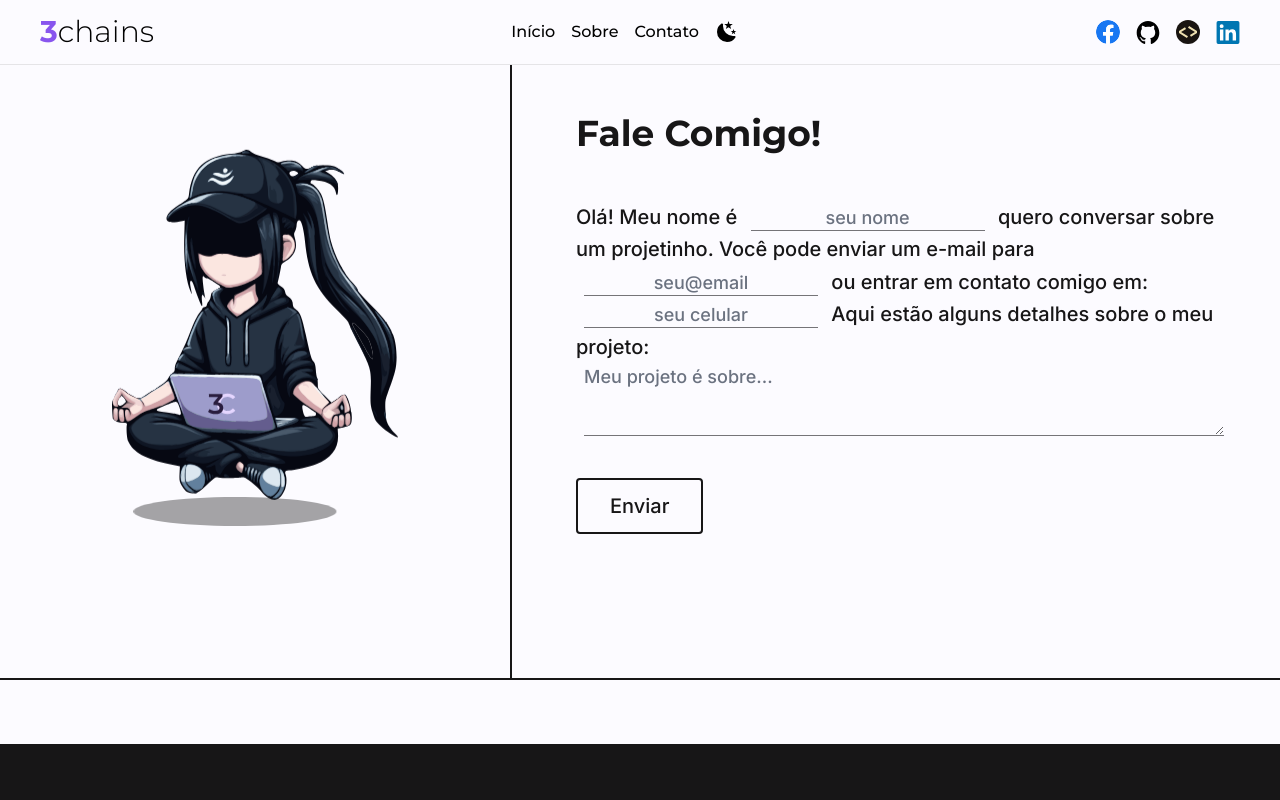
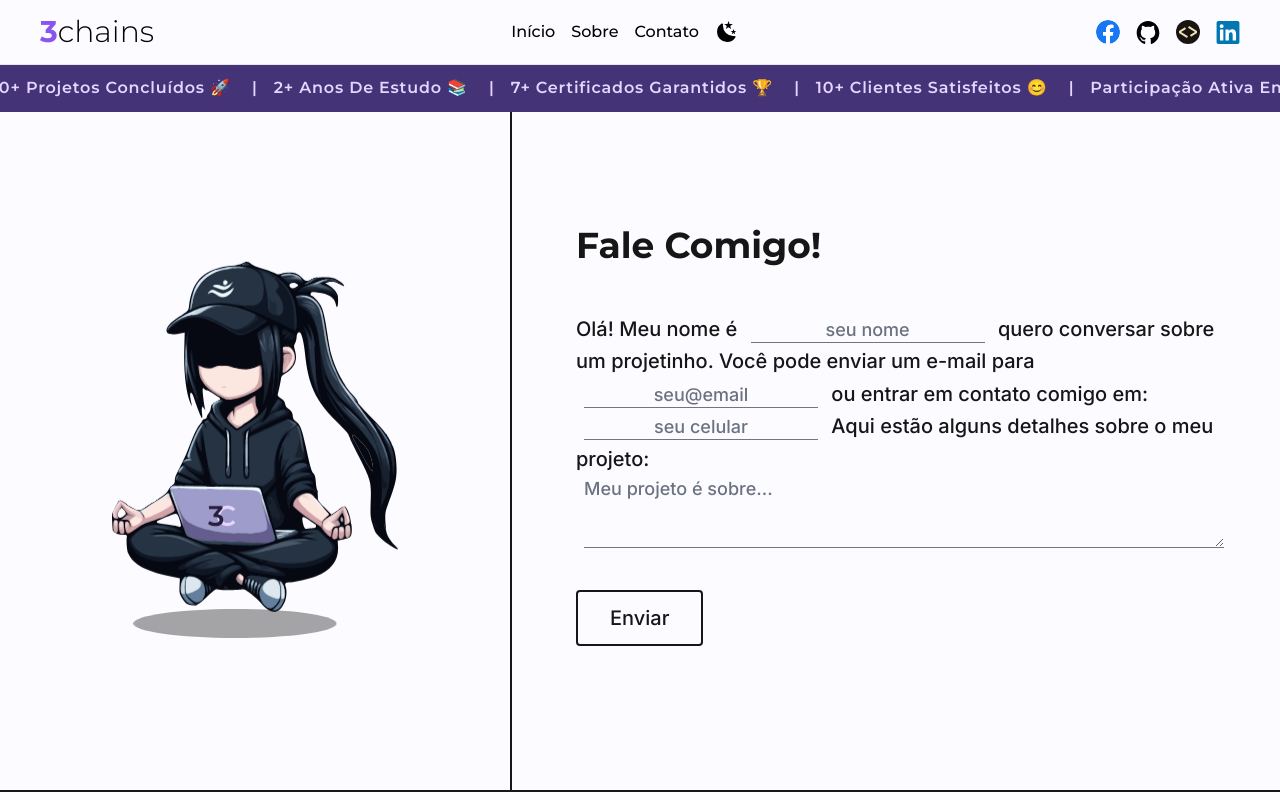
Before and after one commit to trichains/3chains, a Next.js app: page /contato in a window 1280 px wide. Shown: the top 800 px of the page. Built offline with nearby package versions, Linux system fonts and the light colour scheme.

Commit message:
add: insights component

```diff
--- /dev/null
+++ b/src/app/(about)/layout.jsx
@@ -0,0 +1,20 @@
+import InsightRoll from '@/src/components/About/InsightRoll';
+
+const insights = [
+  '20+ Projetos Concluídos 🚀',
+  '2+ Anos de Estudo 📚',
+  '7+ Certificados Garantidos 🏆',
+  '10+ Clientes Satisfeitos 😊',
+  'Participação ativa em projetos de front-end 💻',
+  'Adaptação rápida a novas tecnologias e metodologias 🌐',
+  'Comprometido com práticas de codificação limpa 💡'
+];
+
+export default function AboutLayout({ children }) {
+  return (
+    <main className="flex flex-col items-center justify-between w-full">
+      <InsightRoll insights={insights} />
+      {children}
+    </main>
+  );
+}
--- /dev/null
+++ b/src/components/About/InsightRoll.jsx
@@ -0,0 +1,17 @@
+import React from 'react';
+
+const InsightRoll = ({ insights }) => {
+  return (
+    <div className="w-full mt-16 bg-accentBg text-accentText whitespace-nowrap overflow-hidden">
+      <div className="animate-roll flex items-center justify-center w-full py-3 capitalize font-semibold tracking-wider text-base">
+        {insights.map((text) => (
+          <div key={text}>
+            {text} <span className="px-4">|</span>
+          </div>
+        ))}
+      </div>
+    </div>
+  );
+};
+
+export default InsightRoll;
--- a/src/components/Home/RecentPosts.jsx
+++ b/src/components/Home/RecentPosts.jsx
@@ -18,8 +18,8 @@ const RecentPosts = ({ blogs }) => {
       </div>
 
       <div className="grid grid-cols-3 grid-rows-2 gap-16 mt-16">
-        {sortedBlogs.slice(5, 11).map((blog, index) => (
-          <article key={blog.id} className="col-span-1 row-span-1 relative">
+        {sortedBlogs.slice(4, 10).map((blog, index) => (
+          <article key={index} className="col-span-1 row-span-1 relative">
             <BlogLayoutThree blog={blog} />
           </article>
         ))}
--- a/tailwind.config.js
+++ b/tailwind.config.js
@@ -23,7 +23,8 @@ module.exports = {
       },
       animation: {
         levitate: 'levitate 3s ease-in-out infinite',
-        shadowWidth: 'shadowWidth 3s ease-in-out infinite'
+        shadowWidth: 'shadowWidth 3s ease-in-out infinite',
+        roll: 'roll 24s linear infinite'
       },
       keyframes: {
         levitate: {
@@ -33,6 +34,10 @@ module.exports = {
         shadowWidth: {
           '0%, 100%': { transform: 'scaleX(0.7)' },
           '50%': { transform: 'scaleX(0.4)' }
+        },
+        roll: {
+          '0%': { transform: 'translateX(100%)' },
+          '100%': { transform: 'translateX(-100%)' }
         }
       }
     }
```
Also changed, not shown: src/app/(about)/contato/page.jsx (renamed from src/app/contato/page.jsx), src/app/(about)/sobre/page.jsx (renamed from src/app/sobre/page.jsx), src/components/About/AboutCoverSection.jsx (renamed from src/components/About/AboutCoverSection.js), src/components/About/Skills.jsx (renamed from src/components/About/Skills.js).
